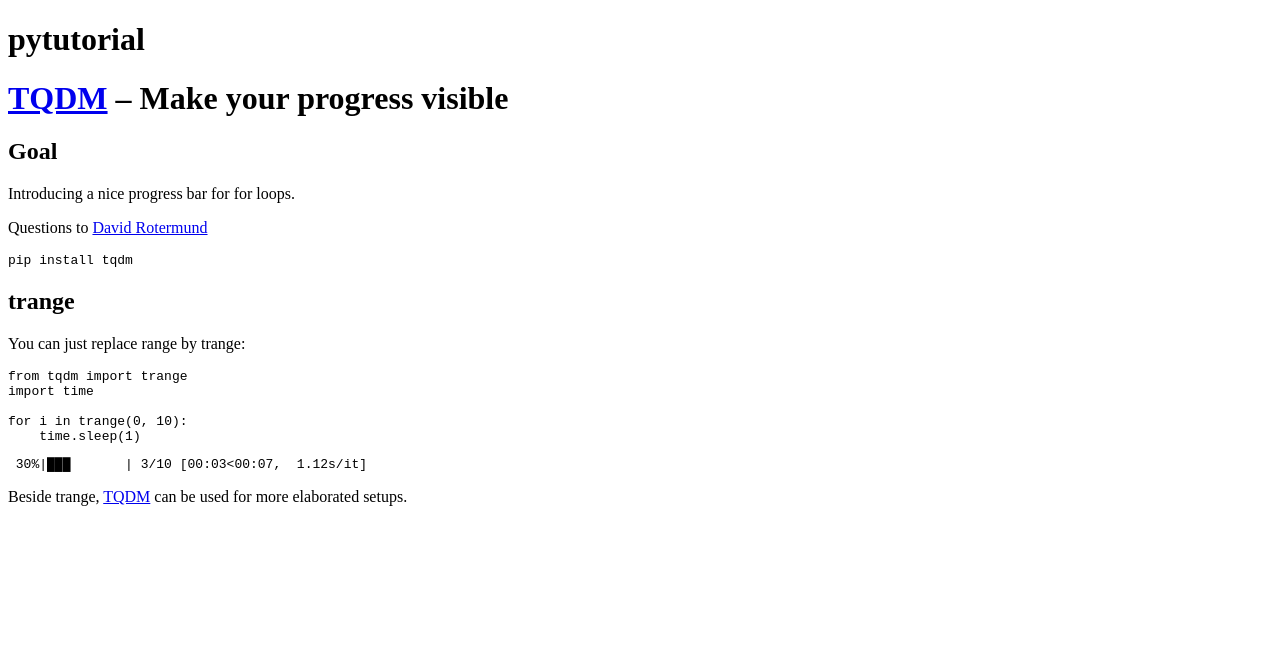
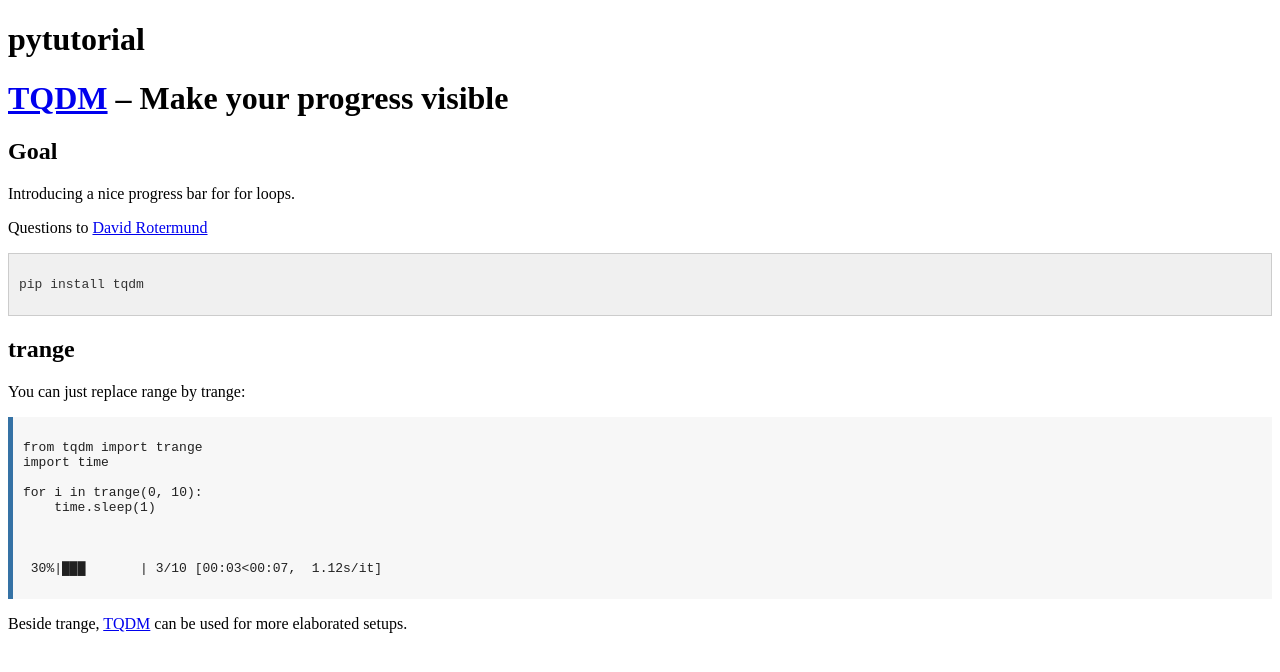
Before and after one commit to davrot/pytutorial, a Jekyll site: the page built from TQDM/README.md, in a window 1280 px wide. Shown: the top 672 px of the page. Built offline with Jekyll 4.4.1, drawn with Linux system fonts in a browser that asks for light colours; our own code applies the rules of GitHub Pages for plain Markdown files.

Commit message:
Update default.html
Signed-off-by: David Rotermund <54365609+davrot@users.noreply.github.com>

```diff
--- a/_layouts/default.html
+++ b/_layouts/default.html
@@ -14,6 +14,35 @@
             }
         };
     </script>
+    <style>
+        .language-shell.highlighter-rouge {
+            /* Your style properties here */
+            background-color: #f0f0f0; /* Example background color */
+            color: #333; /* Example text color */
+            padding: 10px; /* Example padding */
+            border: 1px solid #ccc; /* Example border */
+            /* Add other styling properties as needed */
+        }
+        .language-python {
+            /* New styles for Python code */
+            background-color: #f7f7f7; /* Light grey background */
+            color: #202020; /* Dark grey text color */
+            padding: 10px; /* Padding around the code block */
+            border-left: 5px solid #3572A5; /* Python-themed highlight line */
+            font-family: 'Courier New', monospace; /* Monospaced font for code */
+            /* Add other styling properties as needed */
+        }
+        .language-matlab {
+            /* New styles for MATLAB code */
+            background-color: #FFFFCC; /* Light yellow background */
+            color: #0052cc; /* MATLAB blue text color */
+            padding: 10px; /* Padding around the code block */
+            border-left: 5px solid #0072BD; /* MATLAB-themed highlight line */
+            font-family: 'Courier New', monospace; /* Monospaced font for code */
+            /* Add other styling properties as needed */
+        }
+    </style>
+
 </head>
 
 <body>
```
